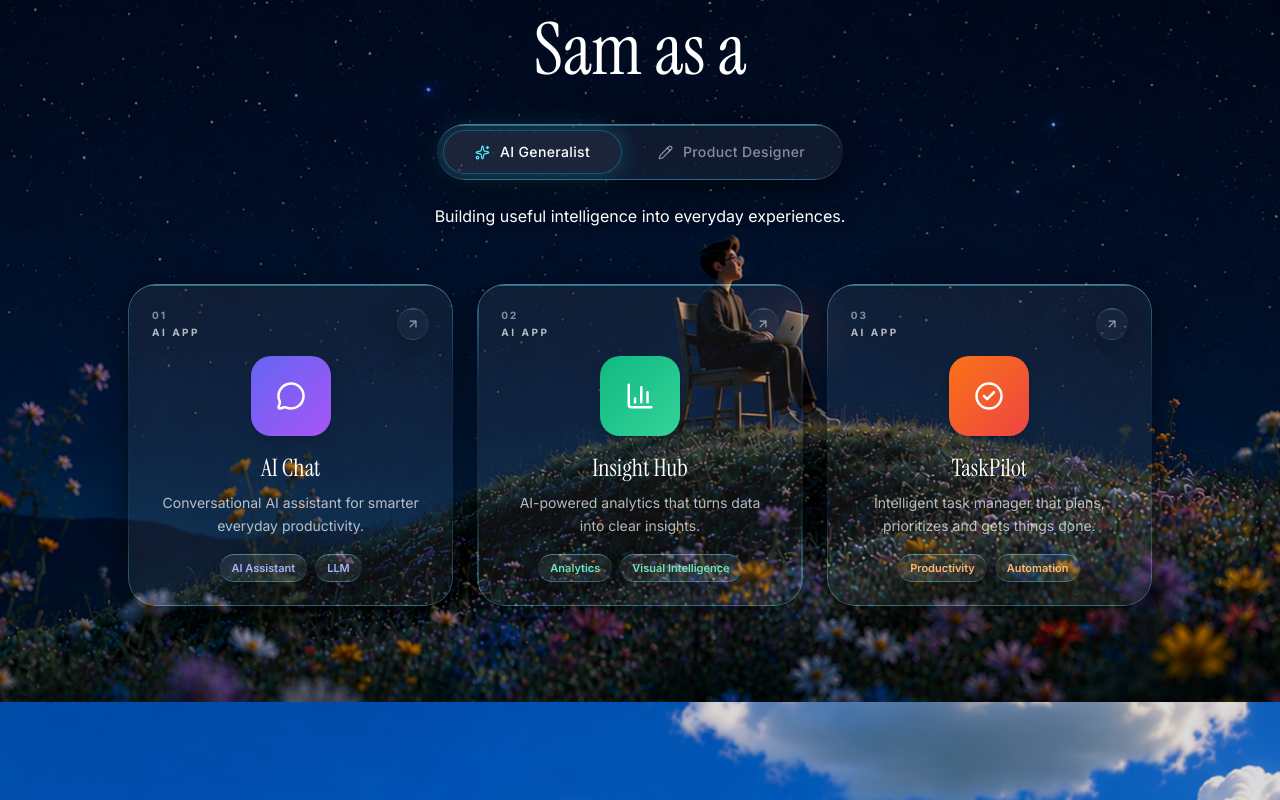
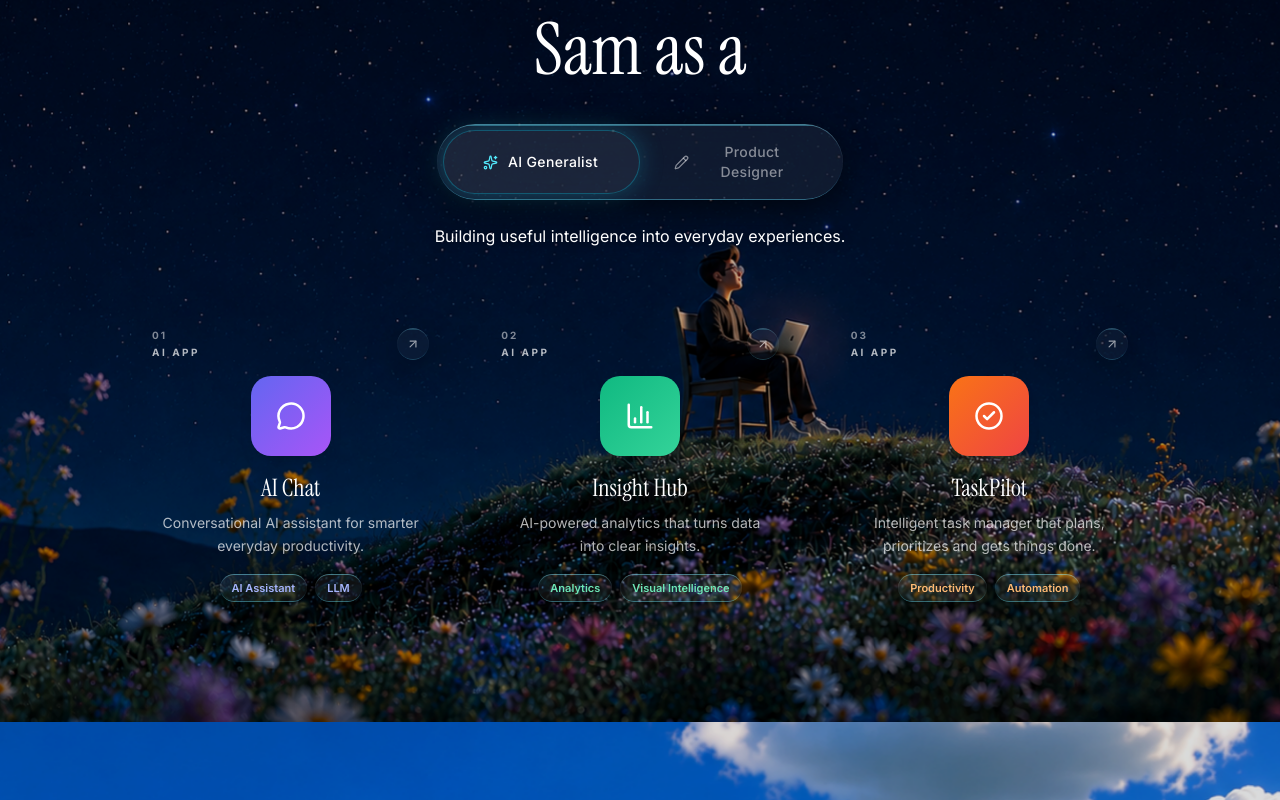
Before and after one commit to Sam-UX-Designer/Sam-Jo-Portfolio-Version-2, a React (Vite) app: page / in a window 1280 px wide. Shown: the part 920-1720 px from the top of the page. Built offline with nearby package versions, Linux system fonts and the light colour scheme.

Commit message:
Refactor Projects component for improved styling

```diff
--- a/src/components/Projects.tsx
+++ b/src/components/Projects.tsx
@@ -104,24 +104,29 @@ const Projects: React.FC = () => {
           <h2 className="display-font text-5xl sm:text-7xl mt-4 text-foreground leading-[0.95]">Sam as a</h2>
         </div>
 
-        {/* Toggle */}
+        {/* Toggle — smooth sliding indicator */}
         <div className="flex justify-center mb-6">
           <div className="liquid-glass rounded-full p-1.5 flex items-center gap-1 relative">
+            {/* Sliding pill */}
+            <span
+              className="absolute top-1.5 bottom-1.5 rounded-full bg-white/5 shadow-[0_0_25px_rgba(34,211,238,0.25)] border border-cyan-400/30 transition-all duration-500 ease-[cubic-bezier(0.16,1,0.3,1)]"
+              style={{
+                left: active === 'generalist' ? '6px' : '50%',
+                right: active === 'generalist' ? '50%' : '6px',
+              }}
+            />
             {TABS.map((tab) => {
               const isActive = tab.id === active;
               return (
                 <button
                   key={tab.id}
                   onClick={() => setActive(tab.id)}
-                  className={`relative z-10 flex items-center gap-2.5 px-6 sm:px-8 py-3 rounded-full text-xs sm:text-sm font-medium tracking-wide transition-all duration-500 ${
+                  className={`relative z-10 flex items-center justify-center gap-2.5 px-6 sm:px-8 py-3 rounded-full text-xs sm:text-sm font-medium tracking-wide transition-all duration-500 flex-1 ${
                     isActive ? 'text-white' : 'text-white/50 hover:text-white/80'
                   }`}
                 >
                   <span className={`transition-colors duration-500 ${isActive ? 'text-cyan-300' : ''}`}>{tab.icon}</span>
                   {tab.label}
-                  {isActive && (
-                    <span className="absolute inset-0 rounded-full bg-white/5 shadow-[0_0_25px_rgba(34,211,238,0.25)] border border-cyan-400/30 -z-10" />
-                  )}
                 </button>
               );
             })}
@@ -150,7 +155,7 @@ const Projects: React.FC = () => {
               <button
                 key={card.id}
                 onClick={() => handleCardClick(card.id)}
-                className="group liquid-glass rounded-[1.75rem] p-6 text-center flex flex-col items-center transition-all duration-500 hover:scale-[1.02] hover:shadow-[0_0_40px_rgba(34,211,238,0.15)] cursor-pointer"
+                className="group card-glass p-6 text-center flex flex-col items-center transition-all duration-500 hover:scale-[1.02] hover:shadow-[0_0_40px_rgba(34,211,238,0.15)] cursor-pointer"
               >
                 {/* Top row: index/tag + arrow */}
                 <div className="flex items-start justify-between w-full mb-4">
```
